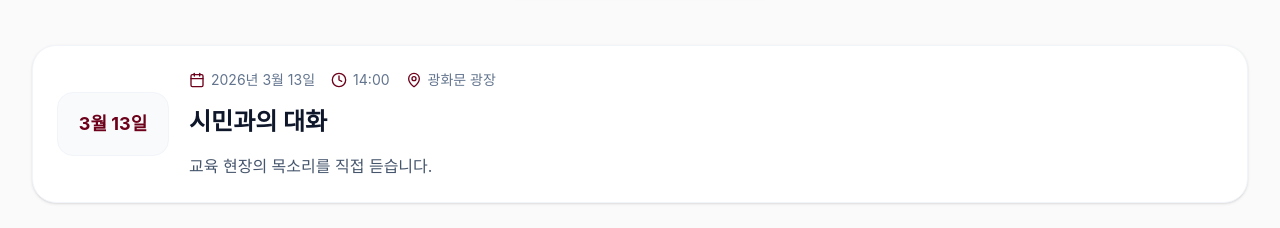
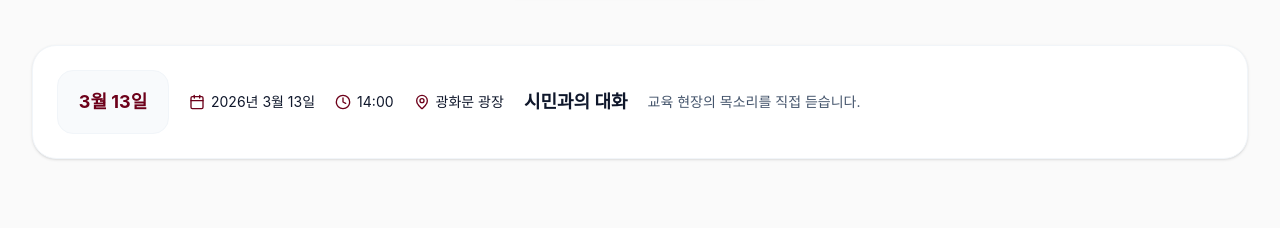
Before and after one commit to incheon6455-crypto/leehj_edu, a React (Vite) app: page /events in a window 1280 px wide. Shown: the part 405-633 px from the top of the page. Built offline with nearby package versions, Linux system fonts and the light colour scheme; no server answers; the database is empty.

Commit message:
eventact

```diff
--- a/src/pages/Events.tsx
+++ b/src/pages/Events.tsx
@@ -124,14 +124,14 @@ export default function Events() {
                 </span>
               </div>
 
-              <div className="flex-1 space-y-4 text-center md:text-left">
-                <div className="flex flex-wrap justify-center md:justify-start gap-4 text-slate-500 text-sm">
+              <div className="flex-1">
+                <div className="flex flex-wrap items-center justify-center md:justify-start gap-x-5 gap-y-2 text-sm">
                   <span className="flex items-center gap-1.5"><Calendar size={16} className="text-burgundy" /> {formatDate(event.date)}</span>
                   <span className="flex items-center gap-1.5"><Clock size={16} className="text-burgundy" /> 14:00</span>
                   <span className="flex items-center gap-1.5"><MapPin size={16} className="text-burgundy" /> {event.location}</span>
+                  <span className="text-lg font-bold text-slate-900">{event.title}</span>
+                  <span className="text-slate-600">{event.description}</span>
                 </div>
-                <h3 className="text-2xl font-bold text-slate-900">{event.title}</h3>
-                <p className="text-slate-600">{event.description}</p>
               </div>
             </motion.div>
           ))}
```
